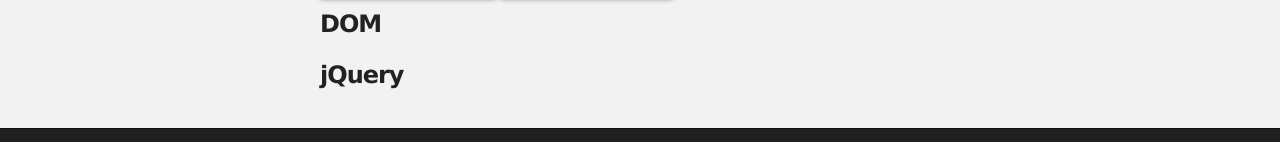
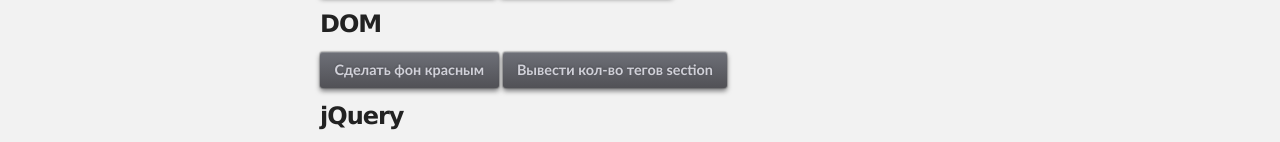
Before and after one commit to ichernyshev/waflyonline, a plain HTML site: page index.html in a window 1280 px wide. Shown: the part 1111-1253 px from the top of the page. Drawn offline with Linux system fonts and the light colour scheme.

Commit message:
Update index.html

```diff
--- a/index.html
+++ b/index.html
@@ -98,7 +98,10 @@
 
 			<h3>
 			<a id="dom" class="anchor" href="#dom" aria-hidden="true"><span aria-hidden="true" class="octicon octicon-link"></span></a>DOM</h3>
-			<p></p>
+			<section id="dom_samples">
+                		<a href="javascript:makeBGRed();" class="btn">Сделать фон красным</a>
+                		<a href="javascript:showSectionsCount();" class="btn">Вывести кол-во тегов section</a>
+            		</section>
 
 			<h3>
 			<a id="jquery" class="anchor" href="#jquery" aria-hidden="true"><span aria-hidden="true" class="octicon octicon-link"></span></a>jQuery</h3>
```
